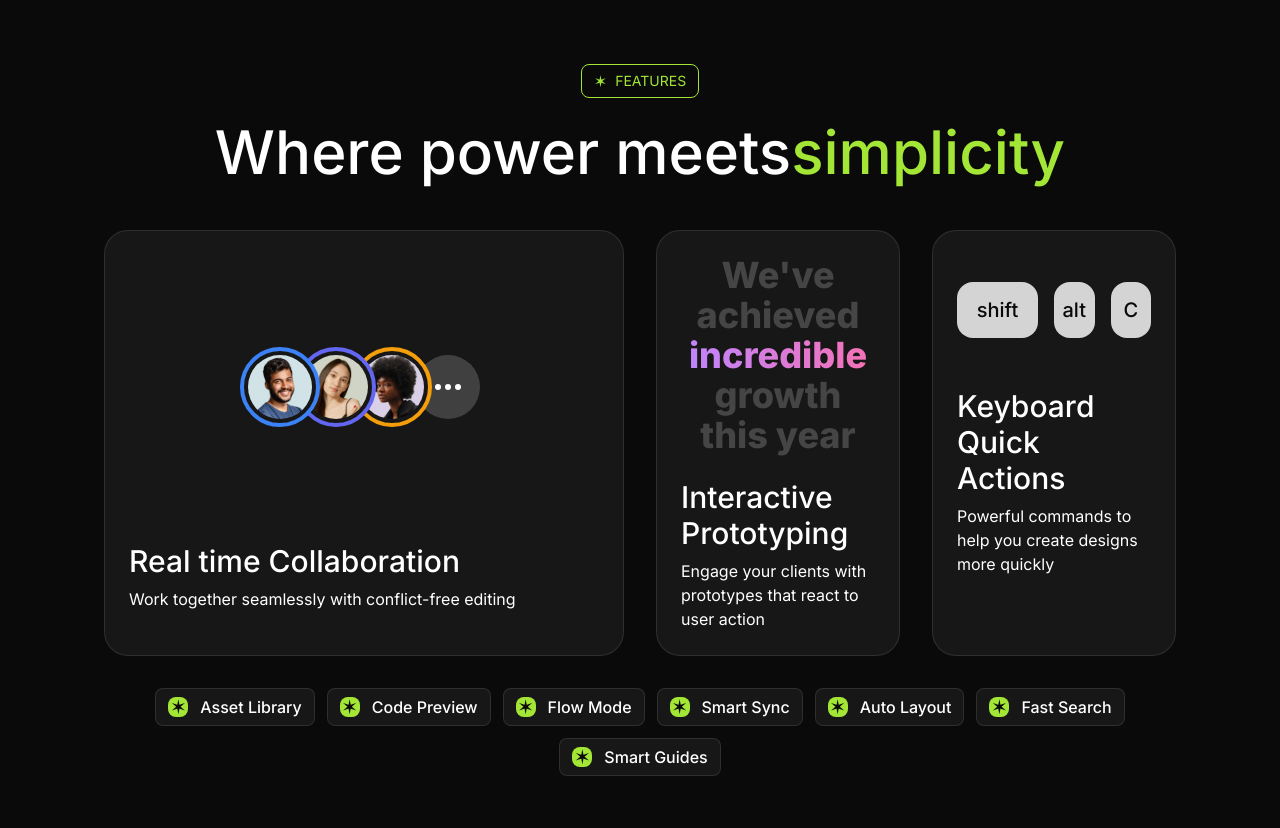
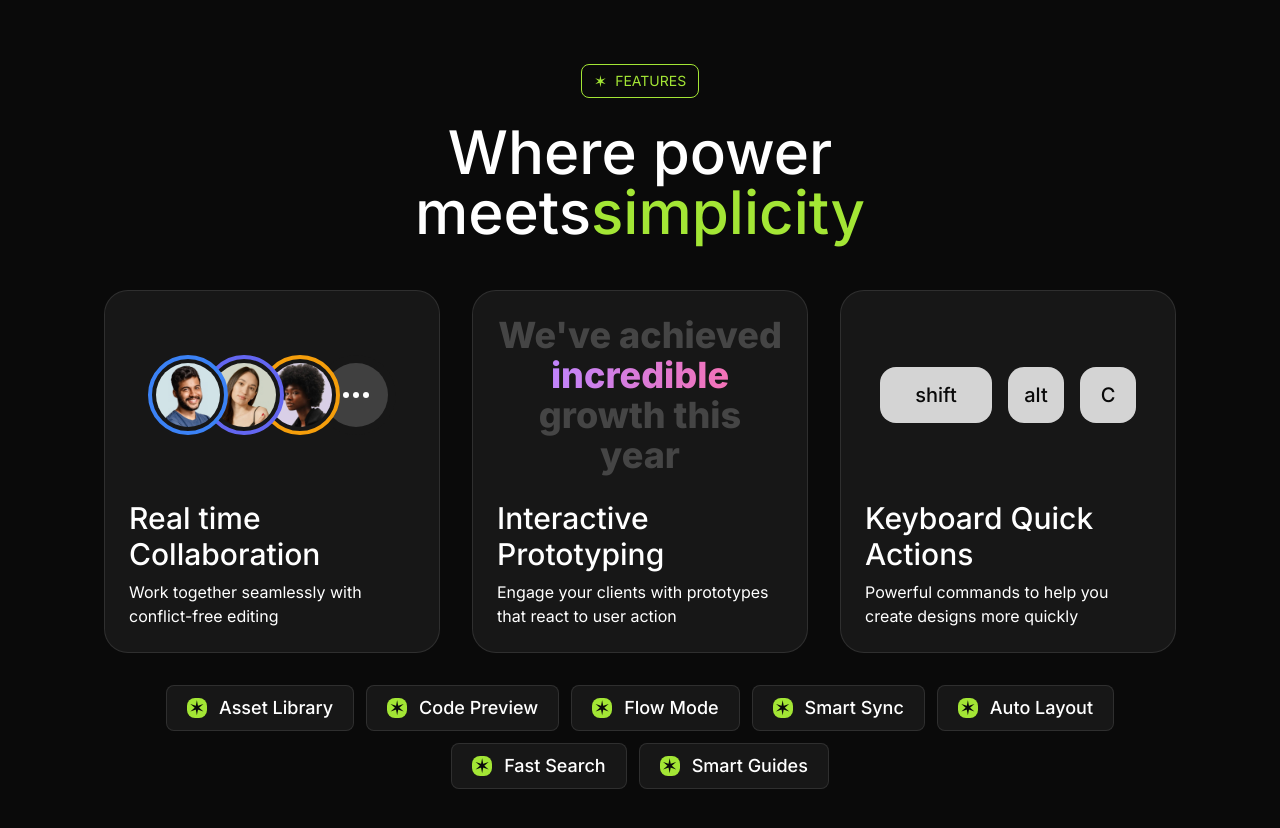
Before and after one commit to Alvarenga7/Landing-Page-Impactfcul-Design, a Next.js app: page / in a window 1280 px wide. Shown: the part 2060-2888 px from the top of the page. Built offline with nearby package versions, Linux system fonts and the light colour scheme.

Commit message:
feat:Ativando Integrations.tsx

```diff
--- a/src/sections/Features.tsx
+++ b/src/sections/Features.tsx
@@ -25,16 +25,16 @@
                 <div className="flex justify-center ">
                     <Tag>Features</Tag>
                 </div>
-                <h2 className="text-6xl font-medium text-center mt-6">
+                <h2 className="text-6xl font-medium text-center mt-6 max-w-2xl mx-auto">
                     Where power meets
                     <span className="text-lime-400">simplicity
                     </span>
                 </h2>
-                <div className="mt-12 grid grid-cols-1 md:grid-cols-4 gap-8">
+                <div className="mt-12 grid grid-cols-1 md:grid-cols-4 lg:grid-cols-3 gap-8">
                     <FeatureCard
                         title="Real time Collaboration"
                         description="Work together seamlessly with conflict-free editing"
-                        className="col-span-2"
+                        className="md:col-span-2 lg:col-span-1"
                     >
                         <div className="aspect-video flex items-center justify-center">
                             <Avatar className="z-40">
@@ -66,6 +66,7 @@
                     <FeatureCard
                         title="Interactive Prototyping"
                         description="Engage your clients with prototypes that react to user action"
+                        className="md:col-span-2 lg:col-span-1"
                     >
 
                         <div className="aspect-video flex items-center justify-center">
@@ -84,6 +85,7 @@
                     <FeatureCard
                         title="Keyboard Quick Actions"
                         description="Powerful commands to help you create designs more quickly"
+                        className="md:col-span-2 lg:col-span-1 md:col-start-2 lg:col-start-auto"
                         >
                             <div className="aspect-video flex items-center justify-center gap-4">
                                 <Key className="w-28">shift</Key>
@@ -96,9 +98,9 @@
                 </div>
                 <div className="mt-8 flex flex-wrap gap-3 justify-center ">
                     {features.map(feature => (
-                        <div key={feature} className="bg-neutral-900 border border-white/10 inline-flex px-3 py-1.5 rounded-lg gap-3 items-center">
+                        <div key={feature} className="bg-neutral-900 border border-white/10 inline-flex  px-3 md:px-5 py-1.5 md:py-2 rounded-lg gap-3 items-center">
                             <span className="bg-lime-400 text-neutral-950 size-5 rounded-lg inline-flex items-center justify-center text-xl">&#10038;</span>
-                            <span className="font-medium ">{feature}</span>
+                            <span className="font-medium md:text-lg">{feature}</span>
                         </div>
                     ))}
                 </div>
```
